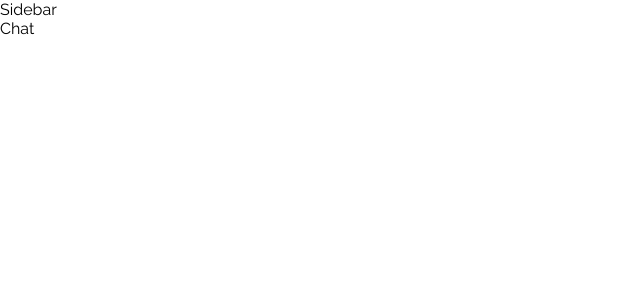
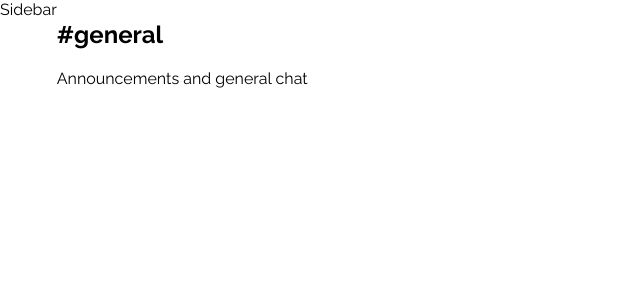
Before and after one commit to To08m/chatarang, a React (Create React App) app: page / in a window 1280 px wide. Shown: the top 300 px of the page, without its empty margins (0-640 px from the left). Built offline with nearby package versions, Linux system fonts and the light colour scheme.

Commit message:
add ChatHeader component

```diff
--- a/src/Chat.js
+++ b/src/Chat.js
@@ -1,10 +1,12 @@
 import React, {Component} from 'react'
+
+import ChatHeader from './ChatHeader'
 
 class Chat extends Component {
     render(){
         return(
             <div className="Chat">
-                Chat
+                <ChatHeader />
             </div>
         )
     }
--- /dev/null
+++ b/src/ChatHeader.js
@@ -0,0 +1,16 @@
+import React, {Component} from 'react'
+
+class ChatHeader extends Component {
+    render(){
+        return(
+            <div className="ChatHeader">
+                <div className="roomInfo">
+                    <h2>#general</h2>
+                    <p>Announcements and general chat</p>
+                </div>
+            </div>
+        )
+    }
+}
+
+export default ChatHeader
--- a/src/Main.js
+++ b/src/Main.js
@@ -6,7 +6,7 @@ import Chat from './Chat'
 class Main extends Component {
     render(){
         return(
-            <div className="Main">
+            <div className="Main" style={styles}>
                 <Sidebar />
                 <Chat />
             </div>
@@ -14,4 +14,10 @@ class Main extends Component {
     }
 }
 
+const styles = {
+    display: 'flex',
+    alignItems: 'stretch',
+    height: '100vh',
+}
+
 export default Main
```
